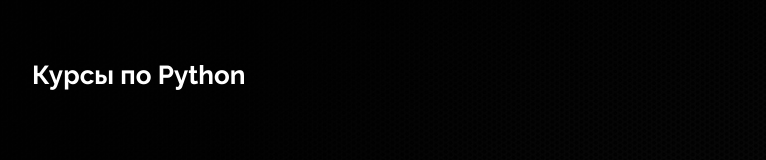
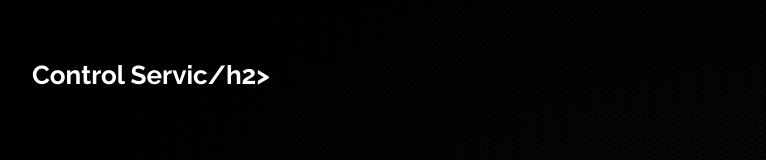
Before and after one commit to Craxti/flask_site, a plain HTML site: page portfolio/python_advanced/index.html in a window 1280 px wide. Shown: the top 160 px of the page, without its empty margins (50-816 px from the left). Drawn offline with nearby package versions, Linux system fonts and the light colour scheme.

Commit message:
Update index.html

```diff
--- a/portfolio/python_advanced/index.html
+++ b/portfolio/python_advanced/index.html
@@ -31,7 +31,7 @@
       <div class="container">
         <div class="row">
           <div class="col-lg-8">
-            <h2 class="portfolio-title">Курсы по Python</h2>
+            <h2 class="portfolio-title">Control Servic/h2>
           </div>
           <div class="col-lg-8 portfolio-info">
             <h3></h3>
```
